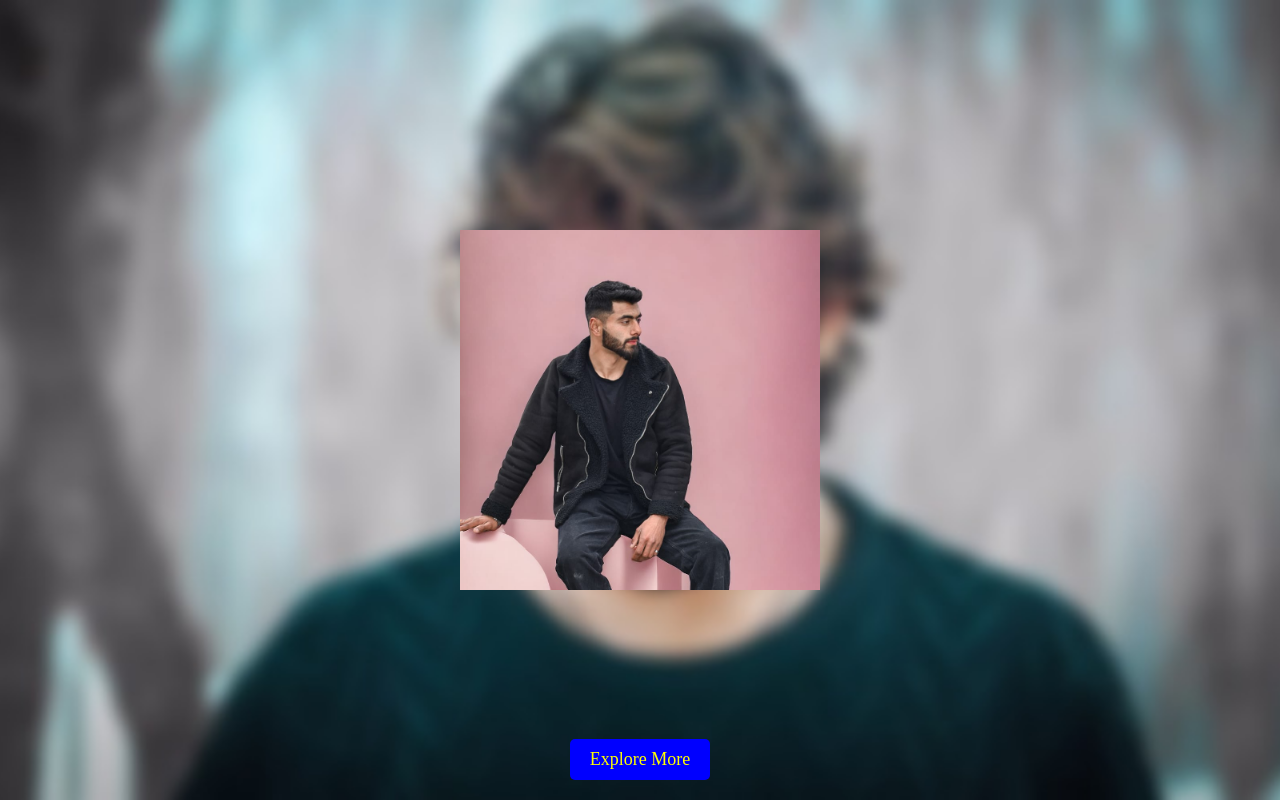
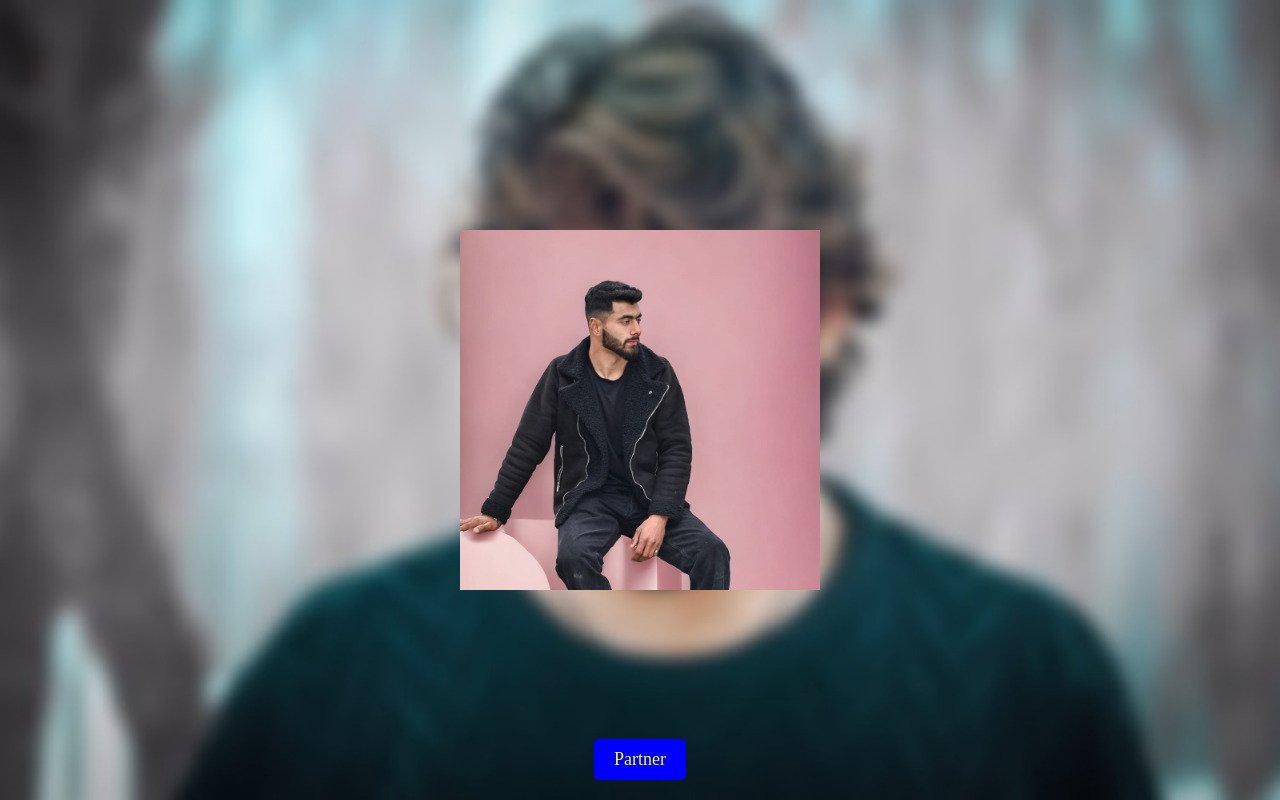
Before and after one commit to nuzhatkhan123/webportal, a plain HTML site: page index.html in a window 1280 px wide. Drawn offline with Linux system fonts and the light colour scheme.

Commit message:
Update index.html

```diff
--- a/index.html
+++ b/index.html
@@ -115,7 +115,7 @@
     </div>
 
     <div class="button-container">
-        <a href="index2.html" class="button">Explore More</a>
+        <a href="index2.html" class="button">Partner</a>
     </div>
 
     <script>
```
